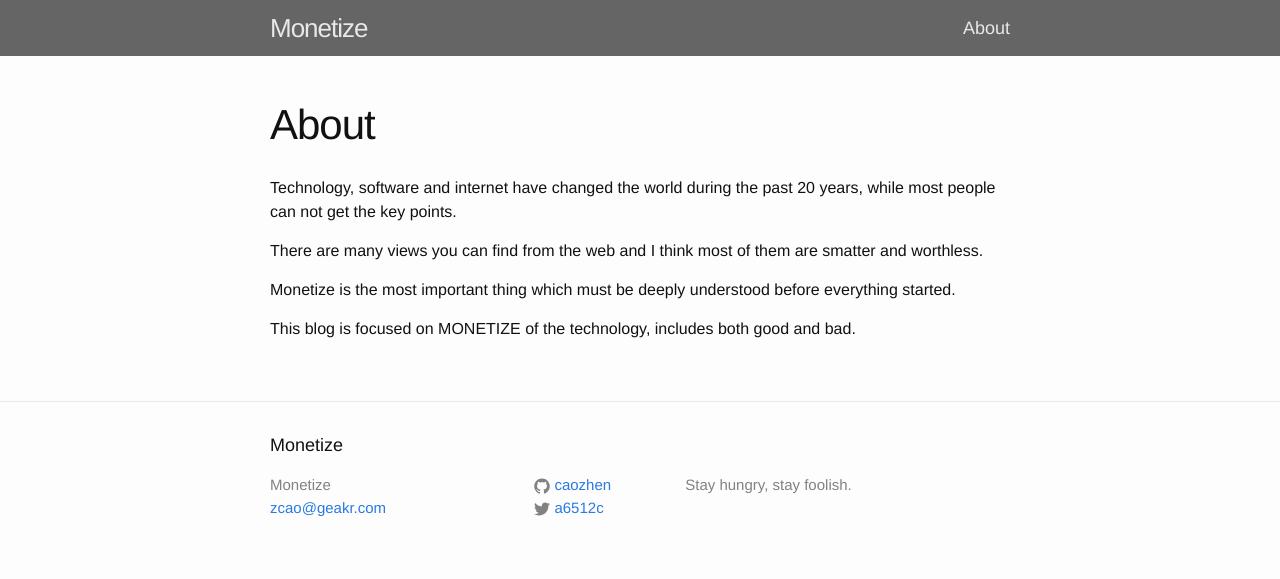
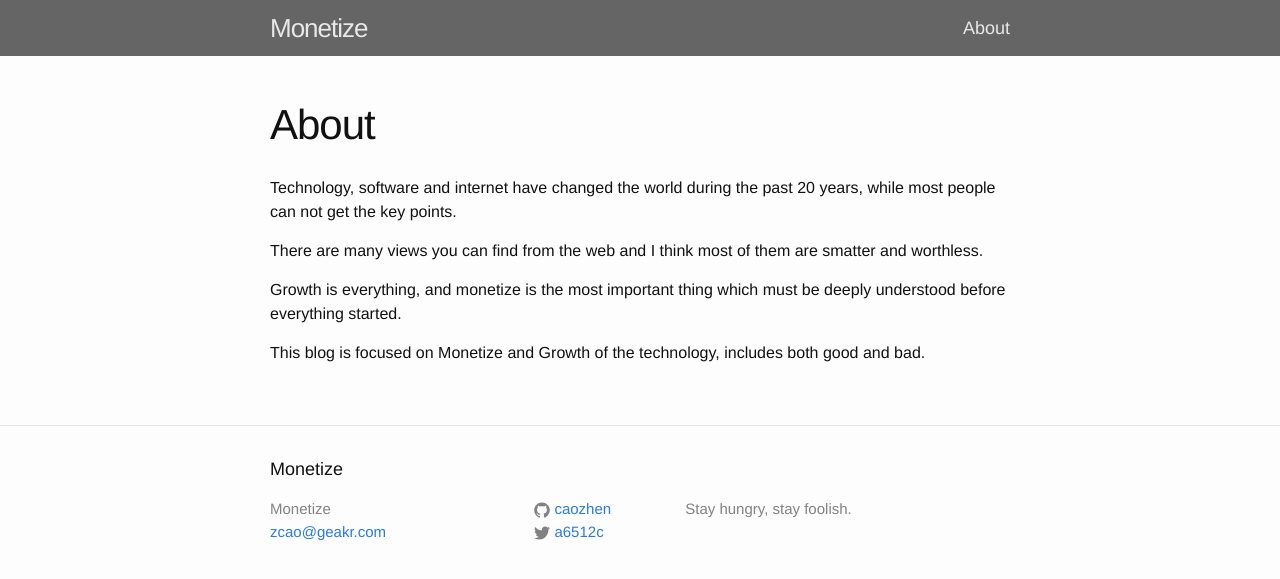
Before and after one commit to CaoZhen/caozhen.github.io, a Jekyll site: the page built from about.md, in a window 1280 px wide. Shown: the top 579 px of the page. Built offline with Jekyll 4.4.1, drawn with Linux system fonts in a browser that asks for light colours.

Commit message:
add growth hacking post.

```diff
--- a/_posts/2015-08-15-物业公司的基层自治趋势.markdown
+++ b/_posts/2015-08-15-物业公司的基层自治趋势.markdown
@@ -1,7 +1,7 @@
 ---
 layout: post
 title:  "物业公司的基层自制趋势。"
-date:   2014-10-11 17:13:20
+date:   2015-08-15 20:42:20
 categories: Apple Jobs
 ---
 
--- a/about.md
+++ b/about.md
@@ -8,6 +8,6 @@ Technology, software and internet have changed the world during the past 20 year
 
 There are many views you can find from the web and I think most of them are smatter and worthless.
 
-Monetize is the most important thing which must be deeply understood before everything started.
+Growth is everything, and monetize is the most important thing which must be deeply understood before everything started.
 
-This blog is focused on MONETIZE of the technology, includes both good and bad.
+This blog is focused on Monetize and Growth of the technology, includes both good and bad.
```
Also changed, not shown: _posts/2015-08-15-Growth Hacking.markdown (added, +12 -0 lines).
